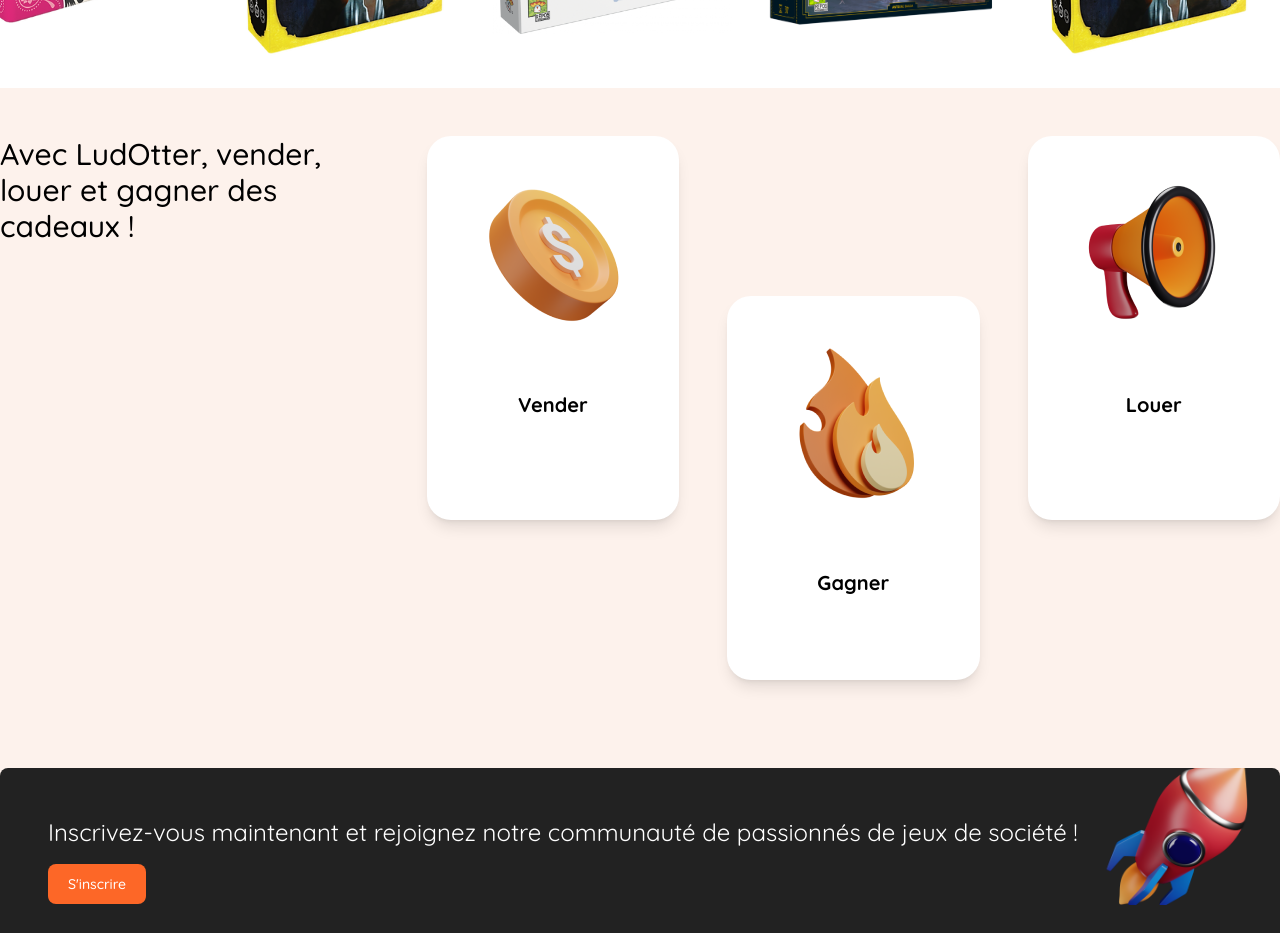
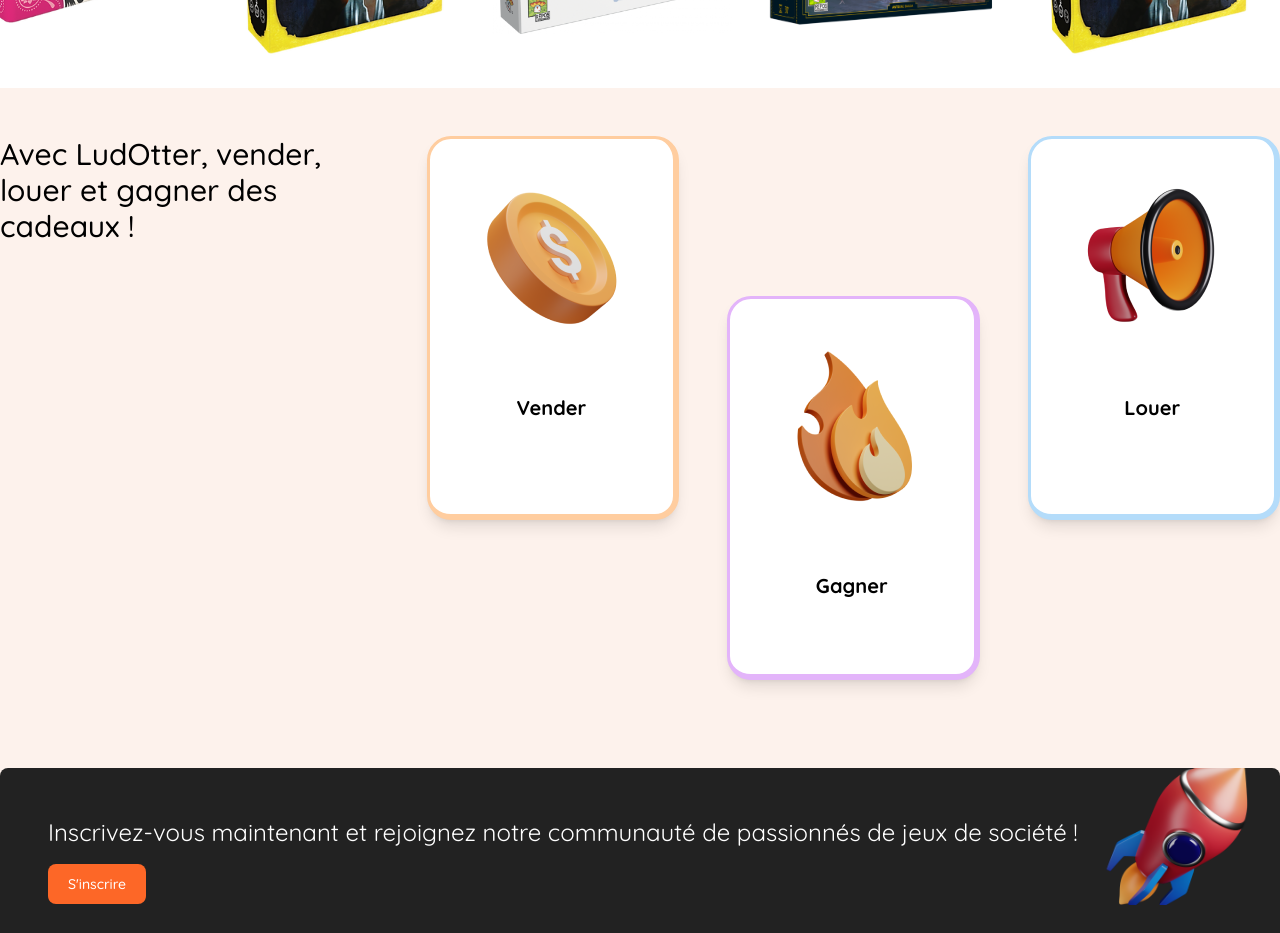
Before and after one commit to mlk-chess/Ludotter, a Next.js app in the folder web-app/: page / in a window 1280 px wide. Shown: the part 880-1813 px from the top of the page. Built offline with nearby package versions, Linux system fonts and the light colour scheme.

Commit message:
Add color about

```diff
--- a/web-app/components/home/About.tsx
+++ b/web-app/components/home/About.tsx
@@ -8,19 +8,19 @@ export default function About() {
                         <h3 className="mb-8 font-medium md:text-lg xl:text-3xl">Avec LudOtter, vender, louer et gagner des cadeaux !</h3>
                     </div>
                     <div className="md:flex md:flex-row md:w-2/3">
-                        <div className="bg-white py-10 mx-auto md:w-1/3 max-w-xs h-96 rounded-3xl shadow-lg">
+                        <div className="bg-white py-10 mx-auto md:w-1/3 max-w-xs h-96 rounded-3xl shadow-lg border-t-[3px] border-l-[3px] border-r-[6px] border-b-[6px] border-custom-pastel-orange">
                             <img className="mx-auto" src="./dollar.png" alt=""/>
                                 <div className="my-14">
                                     <div className="text-center font-bold text-xl">Vender</div>
                                 </div>
                         </div>
-                        <div className="bg-white mx-auto my-10 py-10 md:w-1/3 md:mx-12 md:mt-40 max-w-xs h-96 rounded-3xl shadow-lg">
+                        <div className="bg-white mx-auto my-10 py-10 md:w-1/3 md:mx-12 md:mt-40 max-w-xs h-96 rounded-3xl shadow-lg border-t-[3px] border-l-[3px] border-r-[6px] border-b-[6px] border-custom-pastel-purple">
                             <img className="mx-auto" src="./fire.png" alt=""/>
                                 <div className="my-14">
                                     <div className="text-center	font-bold text-xl">Gagner</div>
                                 </div>
                         </div>
-                        <div className="bg-white mx-auto py-10 md:w-1/3 max-w-xs h-96 rounded-3xl shadow-lg">
+                        <div className="bg-white mx-auto py-10 md:w-1/3 max-w-xs h-96 rounded-3xl shadow-lg border-t-[3px] border-l-[3px] border-r-[6px] border-b-[6px] border-custom-pastel-blue">
                             <img className="mx-auto" src="./megaphone.png" alt=""/>
                                 <div className="my-14">
                                     <div className="text-center	font-bold text-xl">Louer</div>
```
Also changed, not shown: 1 other file (tests, documents, lock files or other folders).
